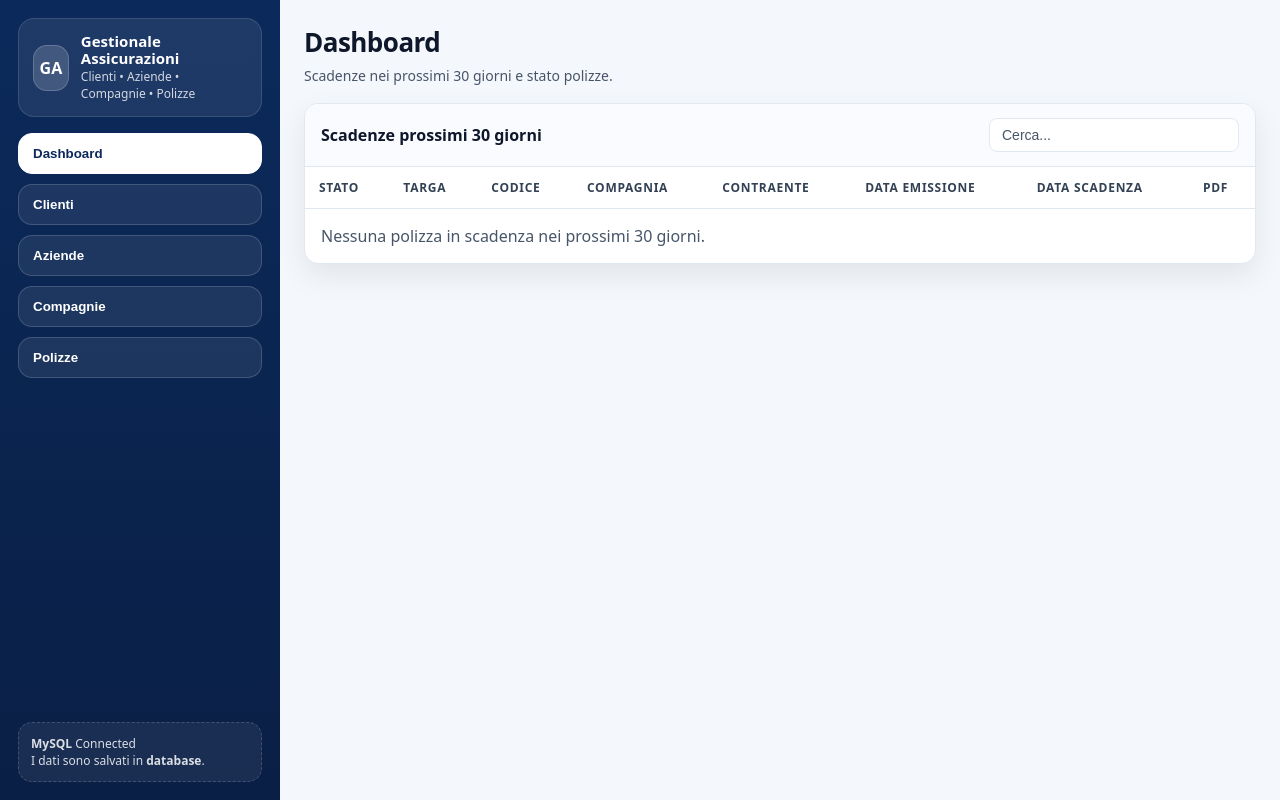
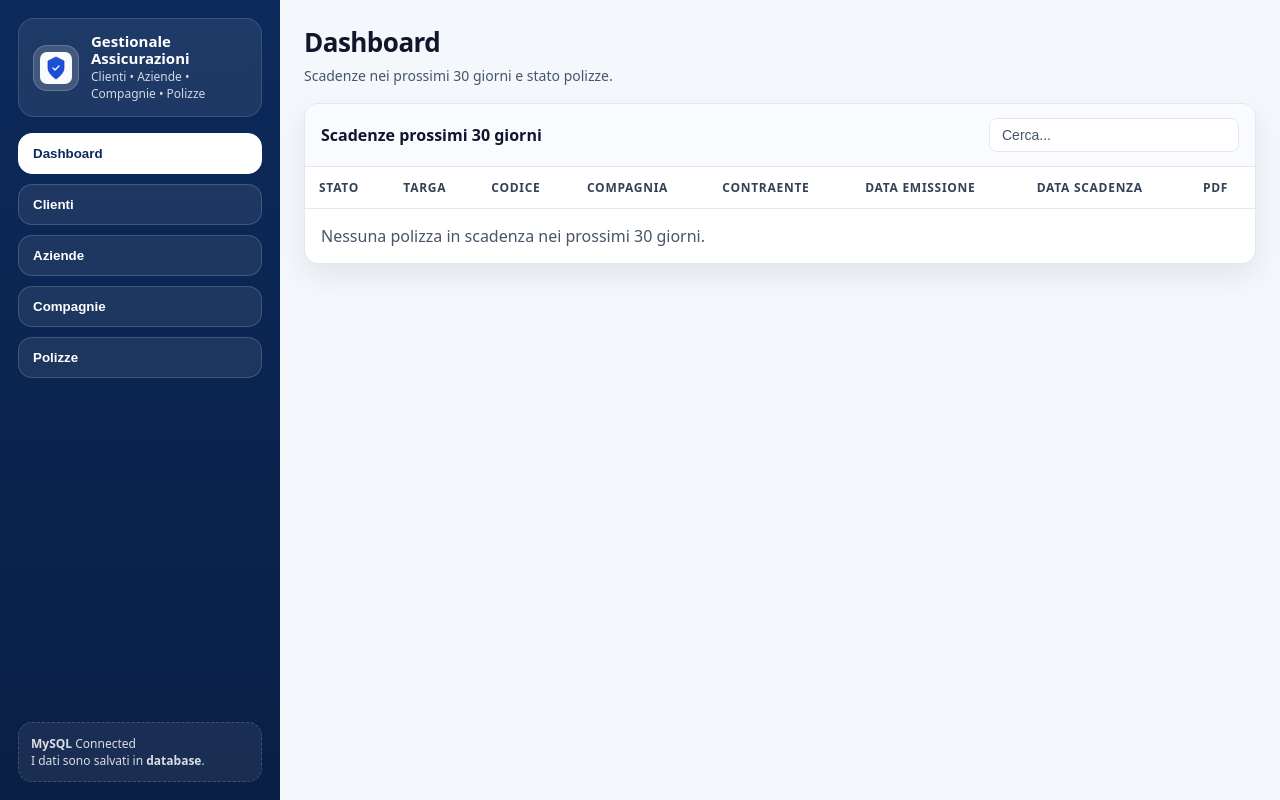
Before and after one commit to m-bessi/gestionale, a website: page public/index.html in a window 1280 px wide. Drawn offline with Linux system fonts and the light colour scheme; no server answers.

Commit message:
Aggiunta favicon

```diff
--- a/public/index.html
+++ b/public/index.html
@@ -4,6 +4,7 @@
   <meta charset="UTF-8" />
   <meta name="viewport" content="width=device-width, initial-scale=1.0"/>
   <title>Gestionale Assicurazioni</title>
+  <link rel="icon" type="image/svg+xml" href="favicon.svg"/>
   <link rel="stylesheet" href="styles.css"/>
 </head>
 <body>
@@ -11,7 +12,7 @@
     <!-- SIDEBAR -->
     <aside class="sidebar">
       <div class="brand">
-        <div class="logo">GA</div>
+        <img src="favicon.svg" alt="GA" class="logo-icon"/>
         <div>
           <div class="brand-title">Gestionale Assicurazioni</div>
           <div class="brand-subtitle">Clienti • Aziende • Compagnie • Polizze</div>
--- a/public/styles.css
+++ b/public/styles.css
@@ -48,12 +48,12 @@ body{
   background: rgba(255,255,255,.08);
   border: 1px solid rgba(255,255,255,.12);
 }
-.logo{
+.logo-icon{
   width:46px;height:46px;border-radius: 14px;
-  display:grid;place-items:center;
-  font-weight:900;
+  padding: 6px;
   background: rgba(255,255,255,.16);
   border:1px solid rgba(255,255,255,.18);
+  object-fit: contain;
 }
 .brand-title{ font-weight:900; font-size:15px; line-height:1.1; }
 .brand-subtitle{ font-size:12px; opacity:.8; margin-top:2px; }
```
Also changed, not shown: public/favicon.svg (added).
